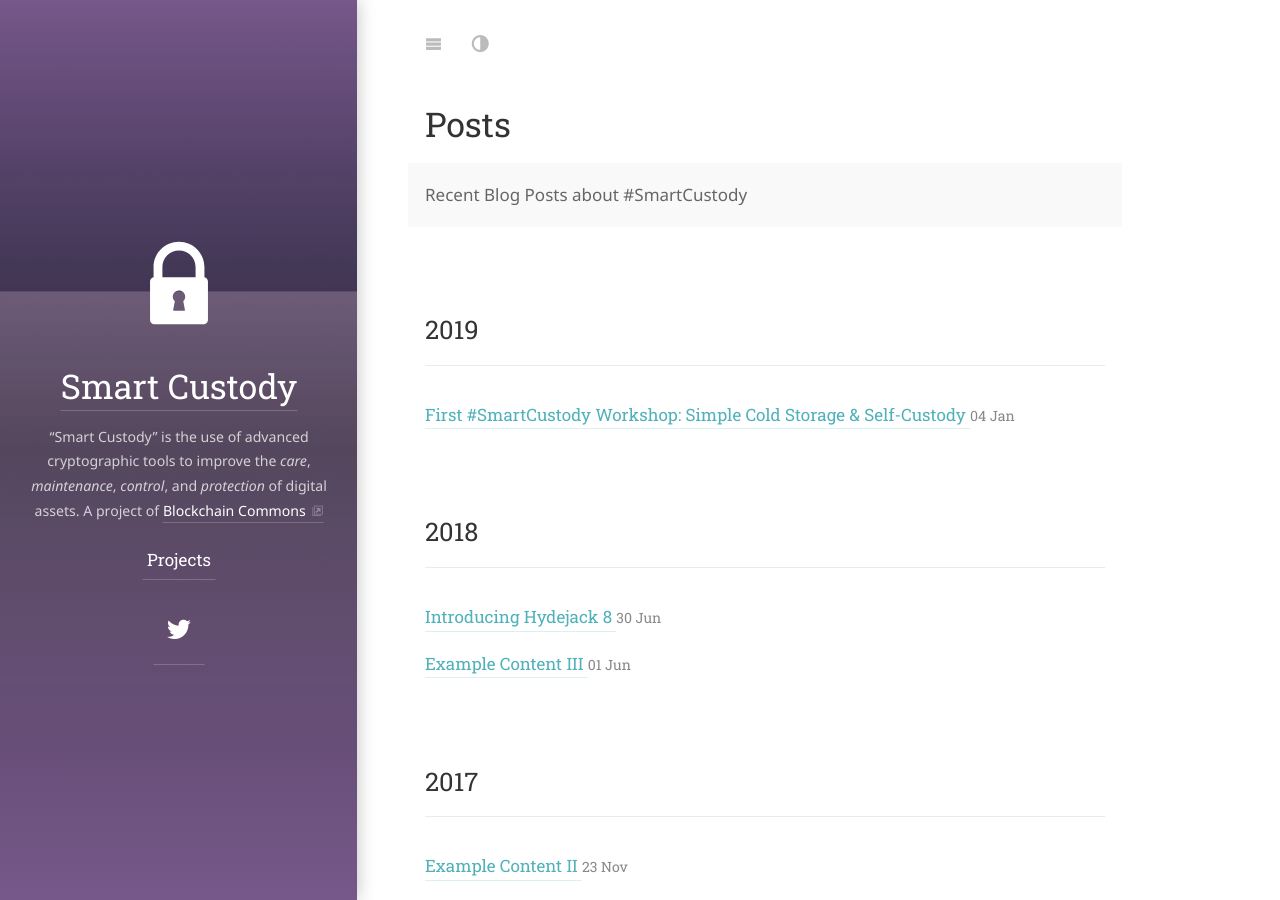
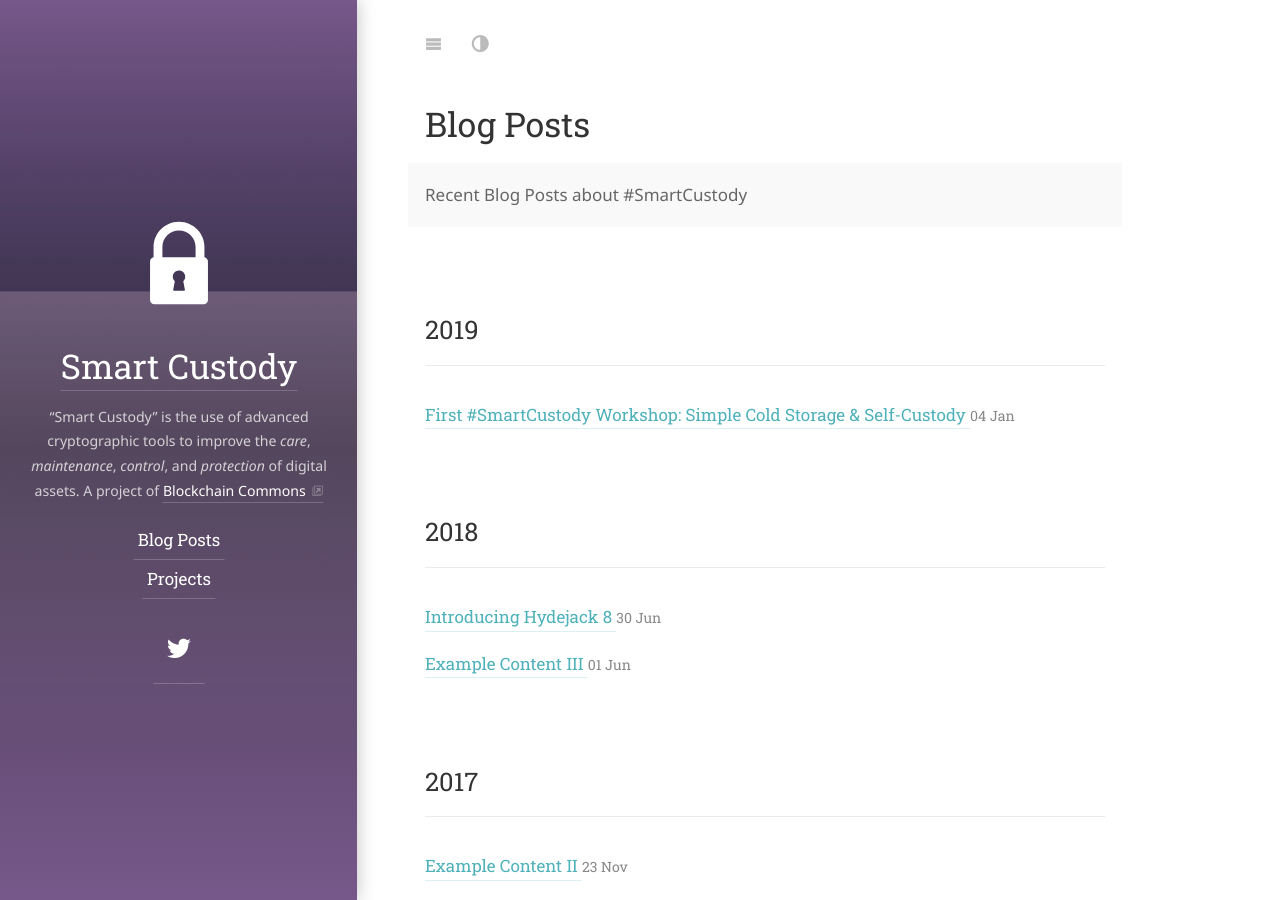
Before and after one commit to BlockchainCommons/www.SmartCustody.com, a Jekyll site: the page built from posts.md, in a window 1280 px wide and 900 px high. Built offline with Jekyll 4.4.1, drawn with Linux system fonts in a browser that asks for light colours; some web fonts are replaced.

Commit message:
Another try to fix blog

```diff
--- a/_config.yml
+++ b/_config.yml
@@ -46,8 +46,7 @@
 twitter:             SmartCustody
 
 # This text will appear in a `<small>` tag in the footer of every page.
-copyright:             >
-  © 2019. All rights reserved.
+copyright:           © 2019. All rights reserved.
 
 # Add links to the footer.
 # Typically you'll want to link to your impress, cookies or privacy policy, etc.
@@ -89,6 +88,11 @@
 font_heading:          Roboto Slab, Helvetica, Arial, sans-serif
 
 defaults:
+  - scope:
+      path: posts.md
+    values:
+      menu: true
+      order: 1
   - scope:
       path:            hyde
     values:
--- a/posts.md
+++ b/posts.md
@@ -1,5 +1,7 @@
 ---
 layout: list
-title: Posts
+title: Blog Posts
 description: "Recent Blog Posts about #SmartCustody"
+menu: true
+order: 1
 ---
```
